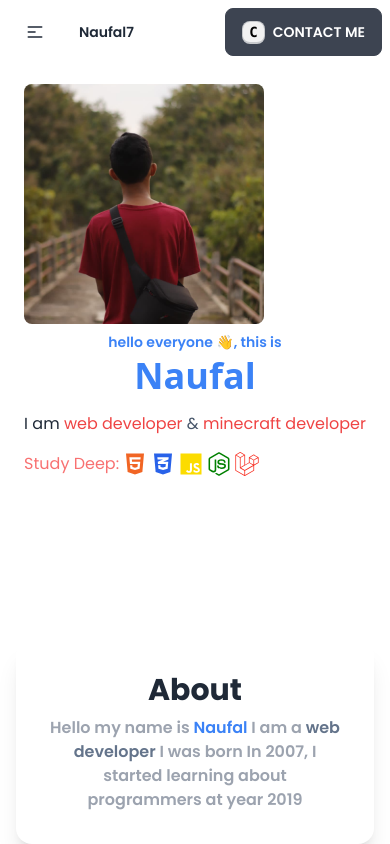
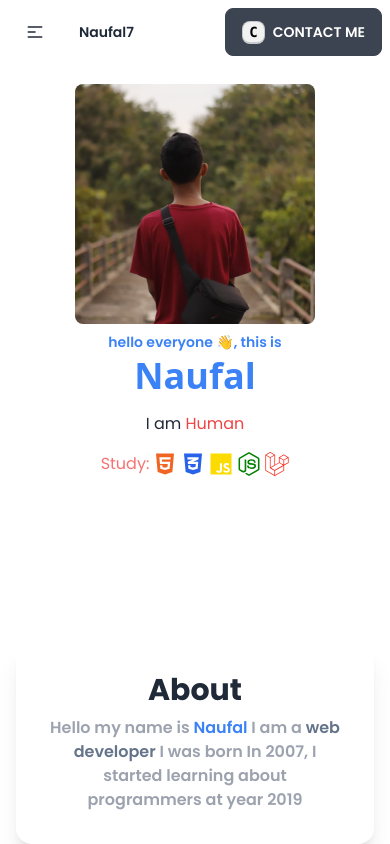
Before and after one commit to NaufalXDs/naufal, a Next.js app: page / in a window 390 px wide. Shown: the top 844 px of the page. Built offline with nearby package versions, Linux system fonts and the light colour scheme.

Commit message:
Fix Mobile Device

```diff
--- a/components/Hero.js
+++ b/components/Hero.js
@@ -11,11 +11,13 @@ export default function Hero() {
           <p className="py-4 text-center lg:text-start">
             I am{" "}
             <span className="text-red-500">
-              web developer <span className="text-slate-600">&</span> minecraft developer
+              Human
+              {/* web developer <hr className="invisible"></hr>
+              developer minecraft server */}
             </span>
           </p>
-          <p className="flex gap-1 text-red-400 text-center md:text-start">
-            <span>Study Deep: </span>
+          <p className="flex gap-1 text-red-400 text-center justify-center md:text-start">
+            <span>Study: </span>
             <a href="https://en.wikipedia.org/wiki/HTML">
               <svg xmlns="http://www.w3.org/2000/svg" viewBox="0 0 384 512" width="24" height="24" className="" fill="#f16524">
                 <path d="M0 32l34.9 395.8L191.5 480l157.6-52.2L384 32H0zm308.2 127.9H124.4l4.1 49.4h175.6l-13.6 148.4-97.9 27v.3h-1.1l-98.7-27.3-6-75.8h47.7L138 320l53.5 14.5 53.7-14.5 6-62.2H84.3L71.5 112.2h241.1l-4.4 47.7z" />
```
Also changed, not shown: pages/index.js (+32 -0 lines).
